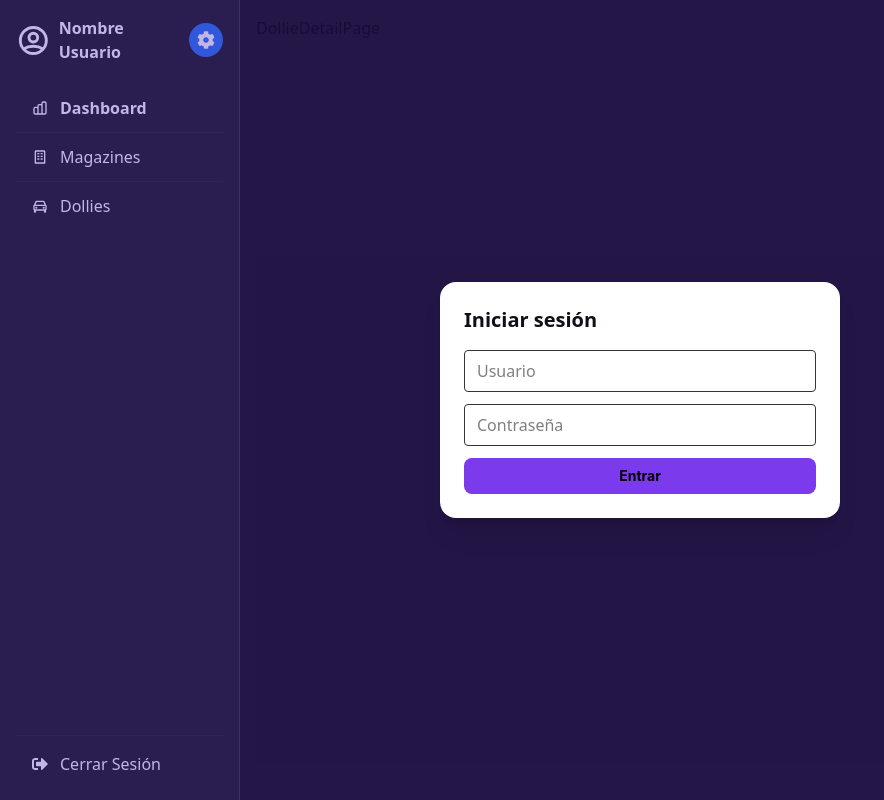
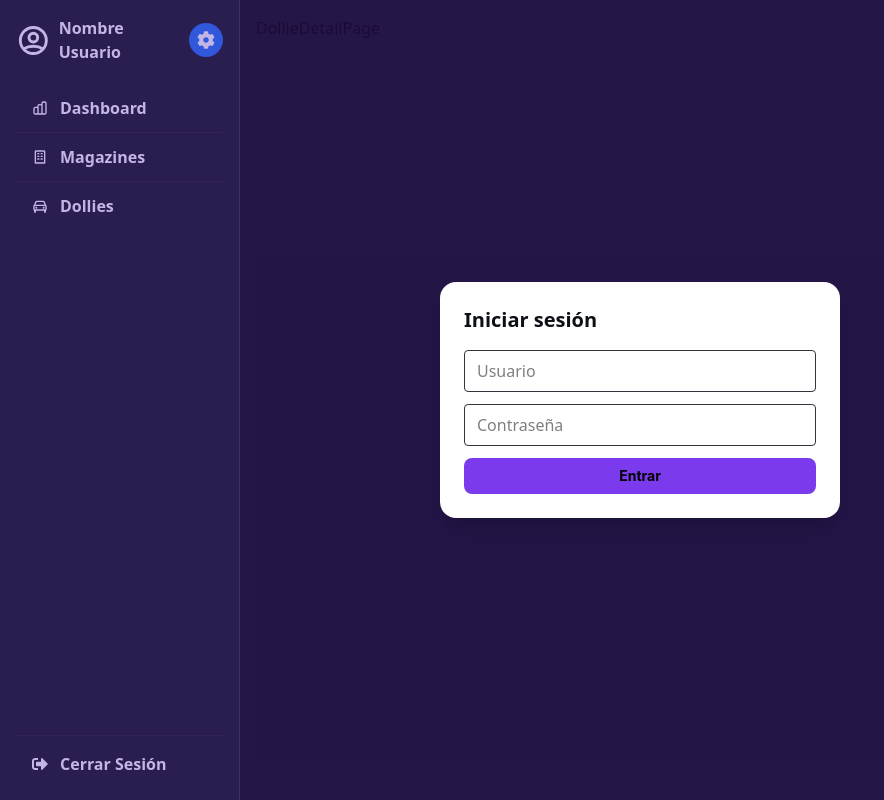
Before and after one commit to JohanCacerez/MagTracker, a React (Vite) app: page /#/dollies/1 in a window 1280 px wide. Shown: the whole page, without its empty margins (0-884 px from the left). Built offline with nearby package versions, Linux system fonts and the light colour scheme.

Commit message:
fix sidebar font

```diff
--- a/src/components/Sidebar.tsx
+++ b/src/components/Sidebar.tsx
@@ -35,7 +35,7 @@ const Sidebar: React.FC = () => {
           <hr className="border-divider" />
 
           <button
-            className="flex items-center gap-3 px-4 py-2 rounded cursor-pointer
+            className="flex items-center gap-3 px-4 py-2 rounded font-semibold cursor-pointer
                              text-text hover:bg-primary-light"
           >
             <BiBuilding />
@@ -44,7 +44,7 @@ const Sidebar: React.FC = () => {
           <hr className="border-divider" />
 
           <button
-            className="flex items-center gap-3 px-4 py-2 rounded cursor-pointer
+            className="flex items-center gap-3 px-4 py-2 rounded font-semibold cursor-pointer
                              text-text hover:bg-primary-light"
           >
             <BiCar />
@@ -57,7 +57,7 @@ const Sidebar: React.FC = () => {
       <div className="mt-auto">
         <hr className="border-divider mb-2" />
         <button
-          className="flex items-center gap-3 w-full px-4 py-2 rounded cursor-pointer
+          className="flex items-center gap-3 w-full px-4 py-2 rounded font-semibold cursor-pointer
                            text-text hover:bg-primary-dark"
         >
           <FaSignOutAlt />
```
